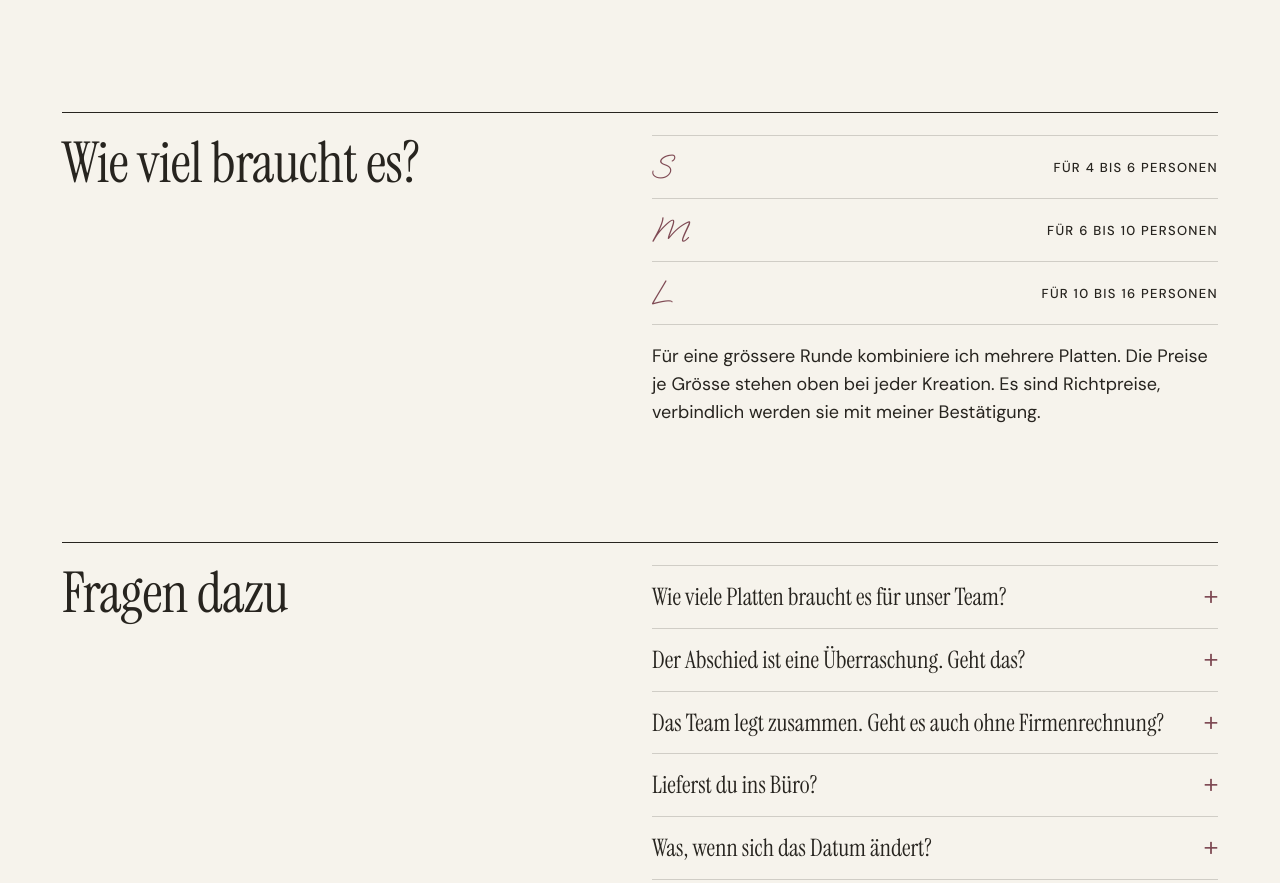
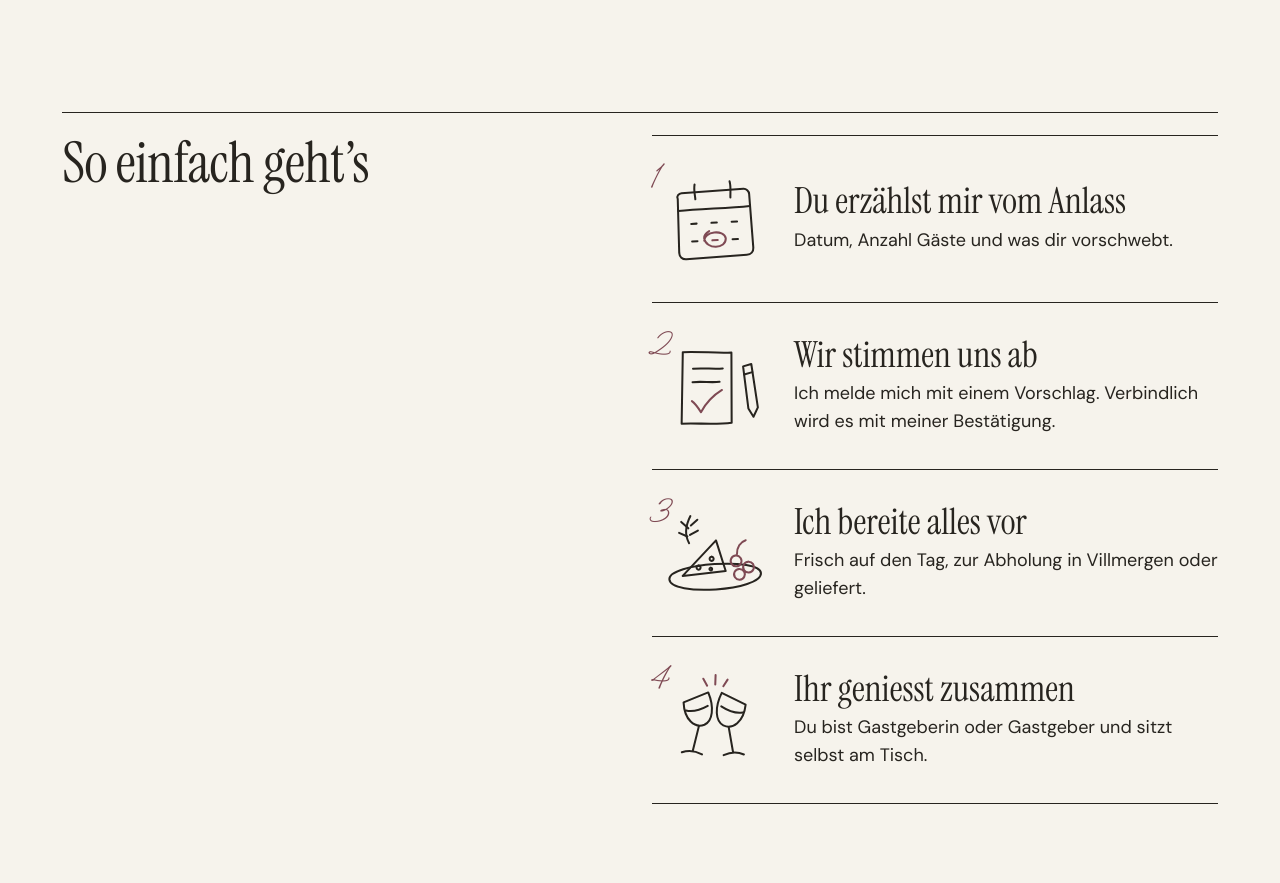
Before and after one commit to nbrivio/aperozauber, an Astro site: page /apero/abschiedsapero in a window 1280 px wide. Shown: the part 3191-4074 px from the top of the page. Built offline with nearby package versions, Linux system fonts and the light colour scheme; Astro itself is replaced by a stand-in of ours.

Commit message:
Themenseiten: Ablauf vor den Fragen, Mengentabelle entfällt

```diff
--- a/src/pages/apero/[id].astro
+++ b/src/pages/apero/[id].astro
@@ -1,5 +1,5 @@
 ---
-// Themenseite für einen Anlass. Sie steht für sich: Text, Kreationen mit Preisen, Mengen,
+// Themenseite für einen Anlass. Sie steht für sich: Text, Kreationen mit Preisen,
 // Abholung und Bezahlung, Fragen, Ablauf und Anfrage stehen alle auf dieser einen Seite.
 // Keine andere Seite verweist hierher, und die Themenseiten verweisen nicht aufeinander.
 import { getCollection, getEntry, render } from 'astro:content';
@@ -26,8 +26,6 @@ const kreationen = a.kreationen.map((id) => {
   return treffer;
 });
 const karten = await Promise.all(kreationen.map(async (k) => ({ id: k.id, k: k.data, Content: (await render(k)).Content })));
-const platten = kreationen.filter((k) => k.data.art === 'kreation');
-const groessen = (platten[0] ?? alleKreationen.find((k) => k.data.art === 'kreation')).data.groessen;
 const ablauf = (await getEntry('texte', 'ablauf')).data;
 const info = (await getEntry('seiten', 'info')).data;
 // Abholung, Lieferung, Bezahlung und Kühlung stehen im Wortlaut der Info-Seite auch hier.
@@ -126,19 +124,10 @@ const fragen = {
     </div>
   </section>
 
-  <section class="abschnitt" aria-labelledby="anlass-menge">
+  <section class="abschnitt" aria-labelledby="anlass-ablauf">
     <div class="innen">
-      <h2 id="anlass-menge">Wie viel braucht es?</h2>
-      <div class="abschnitt__inhalt prosa">
-        <table class="groessen">
-          <caption class="verborgen">Grössen der Kreationen</caption>
-          <thead class="verborgen"><tr><th scope="col">Grösse</th><th scope="col">Personen</th></tr></thead>
-          <tbody>
-            {groessen.map((g) => <tr><th scope="row">{g.groesse}</th><td>für {g.personen} Personen</td></tr>)}
-          </tbody>
-        </table>
-        <p>Für eine grössere Runde kombiniere ich mehrere Platten. Die Preise je Grösse stehen oben bei jeder Kreation. Es sind Richtpreise, verbindlich werden sie mit meiner Bestätigung.</p>
-      </div>
+      <h2 id="anlass-ablauf">{ablauf.titel}</h2>
+      <div class="abschnitt__inhalt"><Schritte punkte={ablauf.punkte} /></div>
     </div>
   </section>
 
@@ -160,12 +149,6 @@ const fragen = {
     </div>
   </section>
 
-  <section class="abschnitt" aria-labelledby="anlass-ablauf">
-    <div class="innen">
-      <h2 id="anlass-ablauf">{ablauf.titel}</h2>
-      <div class="abschnitt__inhalt"><Schritte punkte={ablauf.punkte} /></div>
-    </div>
-  </section>
 </Seite>
 
 <style>
```
Also changed, not shown: docs/entscheide.md (+1 -1 lines).
